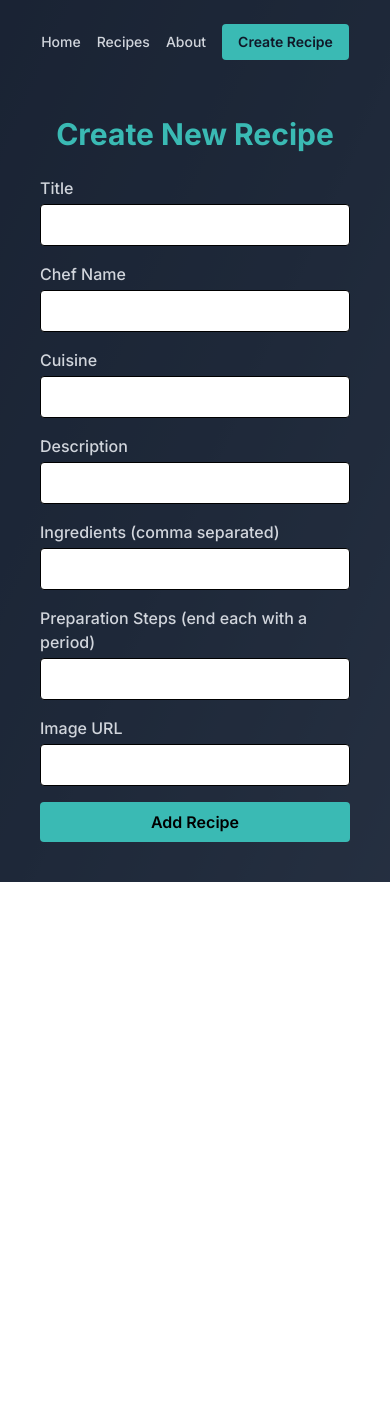
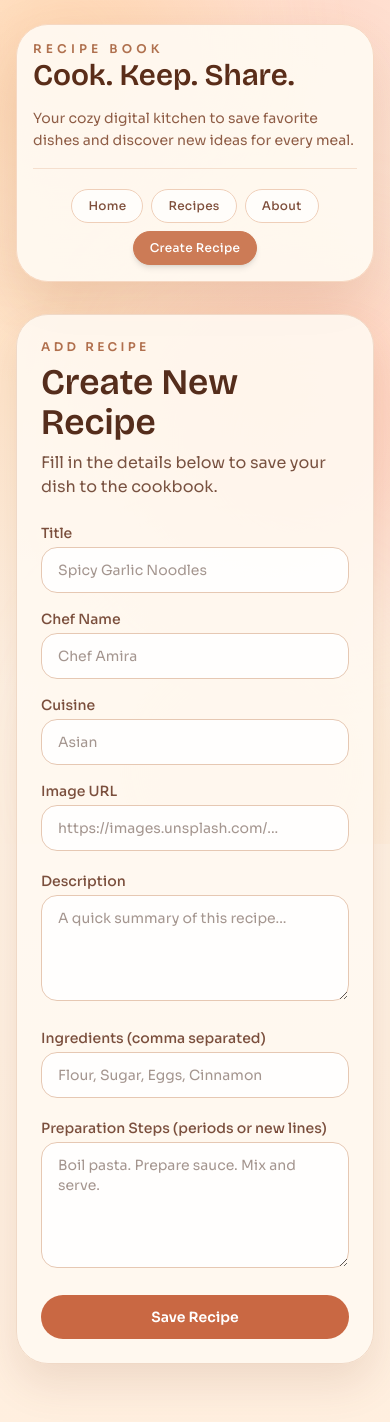
Before and after one commit to Harshh-byte/Recipe-Book, a React (Vite) app: page /create-recipe in a window 390 px wide. Shown: the top 1422 px of the page. Before the commit the page ends 882 px from the top, so only its background shows below. Built offline with nearby package versions, Linux system fonts and the light colour scheme.

Commit message:
Modern Layout

```diff
--- a/src/App.jsx
+++ b/src/App.jsx
@@ -3,10 +3,35 @@ import MainRoutes from "./routes/MainRoutes";
 
 const App = () => {
   return (
-    <div className="min-h-screen bg-gradient-to-br from-gray-900 via-gray-800 to-gray-700 text-white overflow-x-hidden">
-      <div className="mx-auto bg-gray-800/70 shadow-xl p-6 md:p-10">
-        <Navbar />
-        <MainRoutes />
+    <div className="relative min-h-screen pb-10 text-[#2f1e17]">
+      <div className="pointer-events-none fixed inset-0 -z-10 overflow-hidden">
+        <div className="absolute -top-24 -left-20 h-72 w-72 rounded-full bg-[#ffc994]/45 blur-3xl" />
+        <div className="absolute top-1/3 -right-20 h-80 w-80 rounded-full bg-[#ff9f8a]/35 blur-3xl" />
+        <div className="absolute -bottom-16 left-1/4 h-72 w-72 rounded-full bg-[#ffd9a8]/35 blur-3xl" />
+      </div>
+
+      <div className="relative mx-auto w-full max-w-6xl px-4 pt-6 md:px-8 md:pt-10">
+        <header className="rounded-[2rem] border border-[#f6d8c2] bg-[#fff9f1]/95 p-4 shadow-[0_24px_60px_rgba(127,66,38,0.15)] md:p-6">
+          <div className="mb-5 flex flex-col gap-3 border-b border-[#f5dfce] pb-4 md:flex-row md:items-end md:justify-between">
+            <div>
+              <p className="text-xs font-semibold uppercase tracking-[0.35em] text-[#b0714f]">
+                Recipe Book
+              </p>
+              <h1 className="text-3xl font-semibold leading-tight text-[#5a2d19] md:text-4xl">
+                Cook. Keep. Share.
+              </h1>
+            </div>
+            <p className="max-w-md text-sm leading-relaxed text-[#8f5d46] md:max-w-sm md:text-right">
+              Your cozy digital kitchen to save favorite dishes and discover new
+              ideas for every meal.
+            </p>
+          </div>
+          <Navbar />
+        </header>
+
+        <main className="mt-8 md:mt-10">
+          <MainRoutes />
+        </main>
       </div>
     </div>
   );
--- a/src/components/Navbar.jsx
+++ b/src/components/Navbar.jsx
@@ -9,21 +9,17 @@ const links = [
 
 const Navbar = () => {
   return (
-    <nav className="flex flex-wrap items-center justify-center gap-4 md:gap-8 text-sm font-medium mb-10">
+    <nav className="flex flex-wrap items-center justify-center gap-2 text-sm font-medium md:gap-3">
       {links.map(({ path, label }) => (
         <NavLink
           key={path}
           to={path}
           className={({ isActive }) =>
-            path === "/create-recipe"
-              ? `rounded px-4 py-2 transition ${
-                  isActive
-                    ? "bg-[#3ABAB4] text-gray-900 font-semibold"
-                    : "bg-gray-900 text-gray-200"
-                }`
-              : isActive
-              ? "text-[#3ABAB4]"
-              : "text-gray-300 hover:text-[#3ABAB4] transition"
+            `rounded-full border px-4 py-2 text-xs tracking-wide md:px-5 md:text-sm ${
+              isActive
+                ? "border-[#cc7b56] bg-[#cc7b56] text-white shadow-md"
+                : "border-[#efcfb9] bg-white/70 text-[#7f4f3b] hover:border-[#d9916f] hover:text-[#6a3f2d]"
+            }`
           }
         >
           {label}
--- a/src/components/RecipeCard.jsx
+++ b/src/components/RecipeCard.jsx
@@ -1,22 +1,36 @@
 import { Link } from "react-router-dom";
 
 const RecipeCard = ({ recipe }) => {
-  const { id, image, title } = recipe;
+  const { id, image, title, chef, cuisine } = recipe;
 
   return (
     <Link
       to={`/recipes/details/${id}`}
-      className="block w-full sm:w-[48%] md:w-[23%] rounded-lg overflow-hidden shadow-md transform transition duration-200 hover:scale-105 group"
+      className="group block overflow-hidden rounded-3xl border border-[#f2d8c3] bg-[#fff8f0] shadow-[0_20px_35px_rgba(130,83,54,0.12)] hover:-translate-y-1"
     >
-      <div className="relative w-full h-48 md:h-60 lg:h-72">
+      <div className="relative h-52 w-full overflow-hidden md:h-56">
         <img
           src={image}
           alt={title}
-          className="w-full h-full object-cover group-hover:brightness-90 transition duration-200"
+          className="h-full w-full object-cover transition duration-300 group-hover:scale-105"
         />
+        <div className="absolute inset-x-0 bottom-0 bg-gradient-to-t from-[#27130d]/85 to-transparent px-4 py-3">
+          <p className="text-[11px] font-medium uppercase tracking-[0.26em] text-[#ffe0ca]">
+            {cuisine || "Cuisine"}
+          </p>
+        </div>
       </div>
-      <div className="bg-white text-black text-center px-3 py-2 font-semibold text-sm md:text-base truncate">
-        {title}
+
+      <div className="space-y-2 px-4 py-4">
+        <h3 className="line-clamp-1 text-lg font-semibold text-[#532c1b]">
+          {title}
+        </h3>
+        <p className="line-clamp-1 text-sm text-[#8a5c47]">
+          By {chef || "Unknown Chef"}
+        </p>
+        <span className="inline-block rounded-full border border-[#efd1bc] bg-white/70 px-3 py-1 text-xs font-medium text-[#8f573f]">
+          View Details
+        </span>
       </div>
     </Link>
   );
--- a/src/context/RecipeContext.jsx
+++ b/src/context/RecipeContext.jsx
@@ -258,8 +258,8 @@ const RecipeProvider = ({ children }) => {
       ...storedRecipes.filter(
         (userRecipe) =>
           !defaultRecipes.some(
-            (def) => String(def.id) === String(userRecipe.id)
-          )
+            (def) => String(def.id) === String(userRecipe.id),
+          ),
       ),
     ];
 
--- a/src/index.css
+++ b/src/index.css
@@ -1,7 +1,78 @@
-@import url("https://fonts.googleapis.com/css2?family=Inter:wght@400;500;700&display=swap");
+@import url("https://fonts.googleapis.com/css2?family=Bricolage+Grotesque:wght@400;500;600;700&family=Sora:wght@400;500;600;700&display=swap");
 @import "tailwindcss";
 
+:root {
+  --app-bg: #fef4e8;
+  --panel-bg: rgba(255, 249, 241, 0.9);
+  --text-main: #2f1e17;
+  --text-soft: #7d5644;
+  --line-soft: #f0d9c7;
+  --accent: #d66d45;
+  --accent-deep: #9a4728;
+}
+
+html,
+body,
+#root {
+  margin: 0;
+  min-height: 100%;
+  overflow-x: hidden;
+}
+
 body {
-  font-family: "Inter", system-ui, -apple-system, BlinkMacSystemFont, "Segoe UI",
-    Roboto, "Helvetica Neue", Arial, "Noto Sans", sans-serif;
+  min-height: 100dvh;
+  font-family: "Sora", sans-serif;
+  color: var(--text-main);
+  background:
+    radial-gradient(
+      circle at 18% 20%,
+      rgba(255, 186, 120, 0.34),
+      transparent 34%
+    ),
+    radial-gradient(
+      circle at 90% 0%,
+      rgba(255, 153, 129, 0.27),
+      transparent 35%
+    ),
+    linear-gradient(180deg, #fff6ea 0%, #ffefdf 100%);
 }
+
+h1,
+h2,
+h3,
+h4 {
+  font-family: "Bricolage Grotesque", sans-serif;
+}
+
+a,
+button,
+input,
+textarea {
+  transition: all 0.2s ease;
+}
+
+::selection {
+  background-color: #f9c39b;
+  color: #4e2818;
+}
+
+.surface-panel {
+  border: 1px solid var(--line-soft);
+  background: var(--panel-bg);
+  box-shadow: 0 20px 40px rgba(145, 86, 56, 0.14);
+}
+
+.route-enter {
+  animation: riseIn 0.45s ease;
+}
+
+@keyframes riseIn {
+  from {
+    opacity: 0;
+    transform: translateY(18px);
+  }
+  to {
+    opacity: 1;
+    transform: translateY(0);
+  }
+}
--- a/src/pages/Create.jsx
+++ b/src/pages/Create.jsx
@@ -27,8 +27,14 @@ const Create = () => {
     const newRecipe = {
       ...form,
       id: uuidv4(),
-      ingredients: form.ingredients.split(",").map((i) => i.trim()),
-      preparation: form.preparation.split(".").filter(Boolean).map((s) => s.trim() + "."),
+      ingredients: form.ingredients
+        .split(",")
+        .map((i) => i.trim())
+        .filter(Boolean),
+      preparation: form.preparation
+        .split(/[.\n]/)
+        .map((s) => s.trim())
+        .filter(Boolean),
     };
 
     const updatedRecipes = [...recipes, newRecipe];
@@ -37,39 +43,117 @@ const Create = () => {
     navigate("/recipes");
   };
 
+  const fields = [
+    {
+      label: "Title",
+      name: "title",
+      type: "text",
+      placeholder: "Spicy Garlic Noodles",
+    },
+    {
+      label: "Chef Name",
+      name: "chef",
+      type: "text",
+      placeholder: "Chef Amira",
+    },
+    { label: "Cuisine", name: "cuisine", type: "text", placeholder: "Asian" },
+    {
+      label: "Image URL",
+      name: "image",
+      type: "url",
+      placeholder: "https://images.unsplash.com/...",
+    },
+  ];
+
   return (
-    <div className="max-w-3xl mx-auto p-4">
-      <h1 className="text-3xl font-bold text-center mb-6 text-[#3ABAB4]">Create New Recipe</h1>
-      <form onSubmit={handleSubmit} className="grid gap-4">
-        {[
-          { label: "Title", name: "title" },
-          { label: "Chef Name", name: "chef" },
-          { label: "Cuisine", name: "cuisine" },
-          { label: "Description", name: "description" },
-          { label: "Ingredients (comma separated)", name: "ingredients" },
-          { label: "Preparation Steps (end each with a period)", name: "preparation" },
-          { label: "Image URL", name: "image" },
-        ].map(({ label, name }) => (
-          <div key={name}>
-            <label className="block font-medium text-gray-300 mb-1">{label}</label>
+    <section className="route-enter pb-8">
+      <div className="surface-panel rounded-[2rem] p-6 md:p-8">
+        <div className="mb-6">
+          <p className="text-xs font-semibold uppercase tracking-[0.28em] text-[#b1704e]">
+            Add Recipe
+          </p>
+          <h2 className="mt-2 text-4xl font-semibold text-[#552d1c]">
+            Create New Recipe
+          </h2>
+          <p className="mt-2 max-w-2xl text-[#795241]">
+            Fill in the details below to save your dish to the cookbook.
+          </p>
+        </div>
+
+        <form onSubmit={handleSubmit} className="grid gap-5">
+          <div className="grid gap-4 md:grid-cols-2">
+            {fields.map(({ label, name, type, placeholder }) => (
+              <label key={name} className="block">
+                <span className="mb-1 block text-sm font-medium text-[#7b4f3d]">
+                  {label}
+                </span>
                 <input
-              type="text"
+                  type={type}
                   name={name}
                   value={form[name]}
                   onChange={handleChange}
-              className="w-full p-2 rounded bg-white text-black border focus:outline-none focus:ring-2 focus:ring-[#3ABAB4]"
+                  placeholder={placeholder}
+                  className="w-full rounded-2xl border border-[#e6c8b3] bg-white/85 px-4 py-3 text-sm text-[#4a2d21] outline-none focus:border-[#ca7c58] focus:ring-2 focus:ring-[#f2cbb3]"
                   required
                 />
+              </label>
+            ))}
           </div>
-        ))}
+
+          <label>
+            <span className="mb-1 block text-sm font-medium text-[#7b4f3d]">
+              Description
+            </span>
+            <textarea
+              name="description"
+              value={form.description}
+              onChange={handleChange}
+              rows={4}
+              placeholder="A quick summary of this recipe..."
+              className="w-full rounded-2xl border border-[#e6c8b3] bg-white/85 px-4 py-3 text-sm text-[#4a2d21] outline-none focus:border-[#ca7c58] focus:ring-2 focus:ring-[#f2cbb3]"
+              required
+            />
+          </label>
+
+          <label>
+            <span className="mb-1 block text-sm font-medium text-[#7b4f3d]">
+              Ingredients (comma separated)
+            </span>
+            <input
+              type="text"
+              name="ingredients"
+              value={form.ingredients}
+              onChange={handleChange}
+              placeholder="Flour, Sugar, Eggs, Cinnamon"
+              className="w-full rounded-2xl border border-[#e6c8b3] bg-white/85 px-4 py-3 text-sm text-[#4a2d21] outline-none focus:border-[#ca7c58] focus:ring-2 focus:ring-[#f2cbb3]"
+              required
+            />
+          </label>
+
+          <label>
+            <span className="mb-1 block text-sm font-medium text-[#7b4f3d]">
+              Preparation Steps (periods or new lines)
+            </span>
+            <textarea
+              name="preparation"
+              value={form.preparation}
+              onChange={handleChange}
+              rows={5}
+              placeholder="Boil pasta. Prepare sauce. Mix and serve."
+              className="w-full rounded-2xl border border-[#e6c8b3] bg-white/85 px-4 py-3 text-sm text-[#4a2d21] outline-none focus:border-[#ca7c58] focus:ring-2 focus:ring-[#f2cbb3]"
+              required
+            />
+          </label>
+
           <button
             type="submit"
-          className="bg-[#3ABAB4] text-black font-semibold py-2 px-4 rounded hover:bg-[#319e9a] transition"
+            className="w-full rounded-full bg-[#c96843] px-5 py-3 text-sm font-semibold text-white hover:bg-[#a65335] md:w-fit"
           >
-          Add Recipe
+            Save Recipe
           </button>
         </form>
       </div>
+    </section>
   );
 };
 
--- a/src/pages/SingleRecipe.jsx
+++ b/src/pages/SingleRecipe.jsx
@@ -6,81 +6,110 @@ const SingleRecipe = () => {
   const { id } = useParams();
   const { recipes } = useContext(RecipeContext);
 
-  const recipe = recipes.find((r) => r.id == id);
+  const recipe = recipes.find((r) => String(r.id) === String(id));
 
   if (!recipe) {
     return (
-      <div className="text-center mt-20 text-xl text-gray-600">
-        Recipe not found.
-        <div className="mt-4">
-          <Link to="/recipes" className="text-blue-500 underline">
+      <section className="route-enter surface-panel mx-auto mt-10 max-w-3xl rounded-3xl p-10 text-center">
+        <h2 className="text-3xl font-semibold text-[#5f3524]">
+          Recipe not found
+        </h2>
+        <p className="mt-3 text-[#8e5f49]">
+          This recipe may have been removed or the link is invalid.
+        </p>
+        <div className="mt-6">
+          <Link
+            to="/recipes"
+            className="rounded-full bg-[#c96843] px-6 py-3 text-sm font-semibold text-white hover:bg-[#a55335]"
+          >
             Back to Recipes
           </Link>
         </div>
-      </div>
+      </section>
     );
   }
 
-  // Ensure ingredients and preparation are arrays
   const ingredientsArr = Array.isArray(recipe.ingredients)
     ? recipe.ingredients
-    : recipe.ingredients.split(",").map((i) => i.trim());
+    : String(recipe.ingredients || "")
+        .split(",")
+        .map((item) => item.trim())
+        .filter(Boolean);
+
   const preparationArr = Array.isArray(recipe.preparation)
     ? recipe.preparation
-    : recipe.preparation
-        .split(".")
+    : String(recipe.preparation || "")
+        .split(/[.\n]/)
         .filter(Boolean)
-        .map((s) => s.trim() + ".");
+        .map((step) => step.trim());
 
   return (
-    <div className="max-w-4xl mx-auto p-6 mt-10 bg-white rounded-2xl shadow-lg">
-      <h1 className="text-3xl font-bold text-gray-800 mb-4">{recipe.title}</h1>
-      <img
-        src={recipe.image}
-        alt={recipe.title}
-        className="w-full h-72 object-cover rounded-xl mb-6"
-      />
-      <div className="mb-4">
-        <p className="text-gray-600">
-          <strong>Chef:</strong> {recipe.chef}
-        </p>
-        <p className="text-gray-600">
-          <strong>Cuisine:</strong> {recipe.cuisine}
-        </p>
+    <section className="route-enter space-y-6 pb-8">
+      <div className="surface-panel overflow-hidden rounded-[2rem]">
+        <img
+          src={recipe.image}
+          alt={recipe.title}
+          className="h-72 w-full object-cover md:h-[24rem]"
+        />
+        <div className="space-y-4 p-6 md:p-8">
+          <p className="text-xs font-semibold uppercase tracking-[0.3em] text-[#b1704e]">
+            {recipe.cuisine}
+          </p>
+          <h2 className="text-4xl font-semibold text-[#51291a]">
+            {recipe.title}
+          </h2>
+          <p className="text-[#7a5241]">Created by {recipe.chef}</p>
+          <p className="leading-relaxed text-[#734d3c]">{recipe.description}</p>
+        </div>
       </div>
-      <p className="text-gray-700 mb-6">{recipe.description}</p>
 
-      <div className="mb-6">
-        <h2 className="text-xl font-semibold text-gray-800 mb-2">
-          Ingredients
-        </h2>
-        <ul className="list-disc list-inside text-gray-700">
-          {ingredientsArr.map((item, index) => (
-            <li key={index}>{item}</li>
-          ))}
-        </ul>
+      <div className="grid gap-6 md:grid-cols-2">
+        <article className="surface-panel rounded-3xl p-6">
+          <h3 className="mb-3 text-2xl font-semibold text-[#5c321f]">
+            Ingredients
+          </h3>
+          <ul className="space-y-2 text-sm text-[#7c5342]">
+            {ingredientsArr.length === 0 && <li>No ingredients listed.</li>}
+            {ingredientsArr.map((item, index) => (
+              <li
+                key={index}
+                className="rounded-xl border border-[#f0dac8] bg-white/70 px-3 py-2"
+              >
+                {item}
+              </li>
+            ))}
+          </ul>
+        </article>
+
+        <article className="surface-panel rounded-3xl p-6">
+          <h3 className="mb-3 text-2xl font-semibold text-[#5c321f]">
+            Preparation
+          </h3>
+          <ol className="space-y-2 text-sm text-[#7c5342]">
+            {preparationArr.length === 0 && (
+              <li>No preparation steps listed.</li>
+            )}
+            {preparationArr.map((step, index) => (
+              <li
+                key={index}
+                className="rounded-xl border border-[#f0dac8] bg-white/70 px-3 py-2"
+              >
+                {index + 1}. {step}
+              </li>
+            ))}
+          </ol>
+        </article>
       </div>
 
       <div>
-        <h2 className="text-xl font-semibold text-gray-800 mb-2">
-          Preparation
-        </h2>
-        <ol className="list-decimal list-inside text-gray-700 space-y-1">
-          {preparationArr.map((step, index) => (
-            <li key={index}>{step}</li>
-          ))}
-        </ol>
-      </div>
-
-      <div className="mt-8">
         <Link
           to="/recipes"
-          className="inline-block px-4 py-2 bg-blue-600 text-white rounded-lg hover:bg-blue-700 transition"
+          className="inline-block rounded-full border border-[#ddb89f] bg-white/85 px-6 py-3 text-sm font-semibold text-[#724434] hover:border-[#c98868]"
         >
           Back to Recipes
         </Link>
       </div>
-    </div>
+    </section>
   );
 };
 
```
Also changed, not shown: src/pages/About.jsx (+36 -23 lines), src/pages/Home.jsx (+59 -43 lines), src/pages/PageNotFound.jsx (+17 -9 lines), src/pages/Recipes.jsx (+23 -5 lines). Lines whose indentation alone changed are shown as unchanged.
